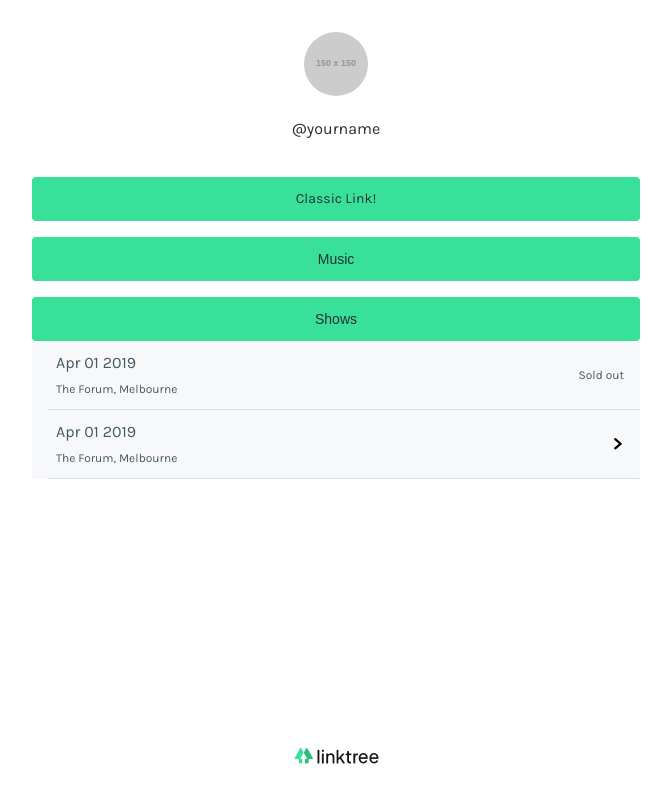
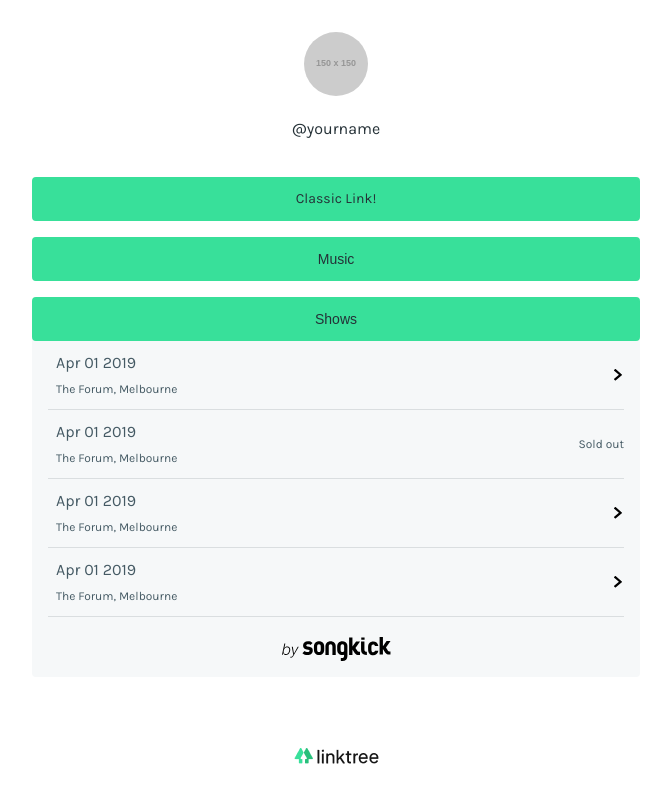
Before and after one commit to strahinjaajvaz/lt-cc, a React (Create React App) app: page / in a window 1280 px wide. Both pictures are taken after a click on the button "Shows". Shown: the whole page, without its empty margins (304-975 px from the left). Built offline with nearby package versions, Linux system fonts and the light colour scheme.

Commit message:
chore: added overflow shows content container

```diff
--- a/src/components/ShowsLinkContent/ShowsLinkContent.tsx
+++ b/src/components/ShowsLinkContent/ShowsLinkContent.tsx
@@ -2,24 +2,38 @@ import styled from "styled-components";
 
 import { ShowsLinkItem } from "./ShowsLinkItem";
 
+import { showsListData } from "../../mock/api/showsLinkData";
+
+import { default as songkick } from "../../assets/svg/songkick.svg";
+
 export function ShowsLinkContent() {
   return (
     <Container>
-      <ShowsLinkItem
-        soldOut
-        title="Apr 01 2019"
-        location="The Forum, Melbourne"
-        url="https://www.songkick.com/"
-      />
-      <ShowsLinkItem
-        title="Apr 01 2019"
-        location="The Forum, Melbourne"
-        url="https://www.songkick.com/"
-      />
+      <ContentContainer>
+        {showsListData.map(({ id, ...item }, i) => (
+          <ShowsLinkItem
+            key={id}
+            {...item}
+            last={i === showsListData.length - 1}
+          />
+        ))}
+      </ContentContainer>
+      <img src={songkick} alt="Songkick icon" />
     </Container>
   );
 }
 
 const Container = styled.div`
   padding: 0 1rem;
+
+  & > img {
+    display: block;
+    margin: auto;
+    padding: 1rem;
+  }
 `;
+
+const ContentContainer = styled.div`
+  max-height: 17.5rem;
+  overflow: scroll;
+`;
--- a/src/components/ShowsLinkContent/ShowsLinkItem/ShowsLinkItem.tsx
+++ b/src/components/ShowsLinkContent/ShowsLinkItem/ShowsLinkItem.tsx
@@ -7,17 +7,19 @@ interface Props {
   location: string;
   soldOut?: boolean;
   url: string;
+  last: boolean;
 }
 
 export function ShowsLinkItem({
   title,
   location,
   soldOut = false,
+  last = false,
   url,
 }: Props) {
   return (
     <StyledAnchor href={url} target="_blank" rel="noreferrer">
-      <StyledShowsLinkItem>
+      <StyledShowsLinkItem last={last}>
         <div>
           <p>{title}</p>
           <p>{location}</p>
@@ -29,12 +31,18 @@ export function ShowsLinkItem({
   );
 }
 
-const StyledShowsLinkItem = styled.div`
+const StyledAnchor = styled.a`
+  text-decoration: none;
+`;
+
+const StyledShowsLinkItem = styled.div<{ last?: boolean }>`
   color: ${(props) => props.theme.colors.blueGrey["2"]};
   display: flex;
   align-items: center;
   justify-content: space-between;
-  border-bottom: 1px solid ${(props) => props.theme.colors.blueGrey["3"]};
+  border-bottom: 1px solid
+    ${(props) =>
+      !props.last ? props.theme.colors.blueGrey["3"] : "transparent"};
   padding: 0.5rem;
   margin-right: -1rem;
   padding-right: 1rem;
@@ -61,7 +69,3 @@ const StyledShowsLinkItem = styled.div`
     transform: rotate(-90deg);
   }
 `;
-
-const StyledAnchor = styled.a`
-  text-decoration: none;
-`;
--- /dev/null
+++ b/src/mock/api/showsLinkData.ts
@@ -0,0 +1,39 @@
+export const showsListData = [
+  {
+    id: 1,
+    title: "Apr 01 2019",
+    location: "The Forum, Melbourne",
+    url: "https://www.songkick.com/",
+  },
+  {
+    id: 2,
+    soldOut: true,
+    title: "Apr 01 2019",
+    location: "The Forum, Melbourne",
+    url: "https://www.songkick.com/",
+  },
+  {
+    id: 3,
+    title: "Apr 01 2019",
+    location: "The Forum, Melbourne",
+    url: "https://www.songkick.com/",
+  },
+  {
+    id: 4,
+    title: "Apr 01 2019",
+    location: "The Forum, Melbourne",
+    url: "https://www.songkick.com/",
+  },
+  {
+    id: 5,
+    title: "Apr 01 2019",
+    location: "The Forum, Melbourne",
+    url: "https://www.songkick.com/",
+  },
+  {
+    id: 6,
+    title: "Apr 01 2019",
+    location: "The Forum, Melbourne",
+    url: "https://www.songkick.com/",
+  },
+];
```
Also changed, not shown: src/assets/svg/songkick.svg (added).
